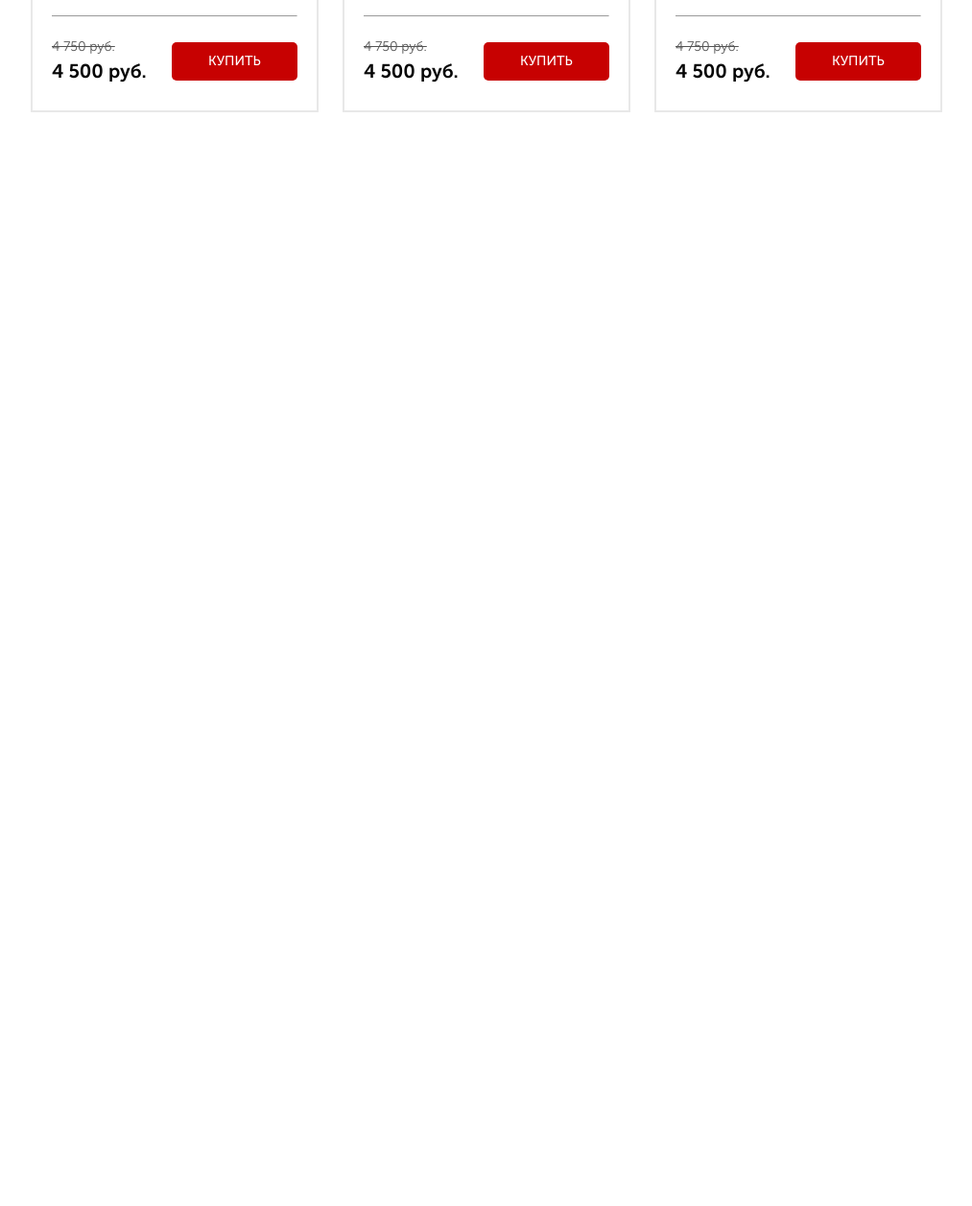
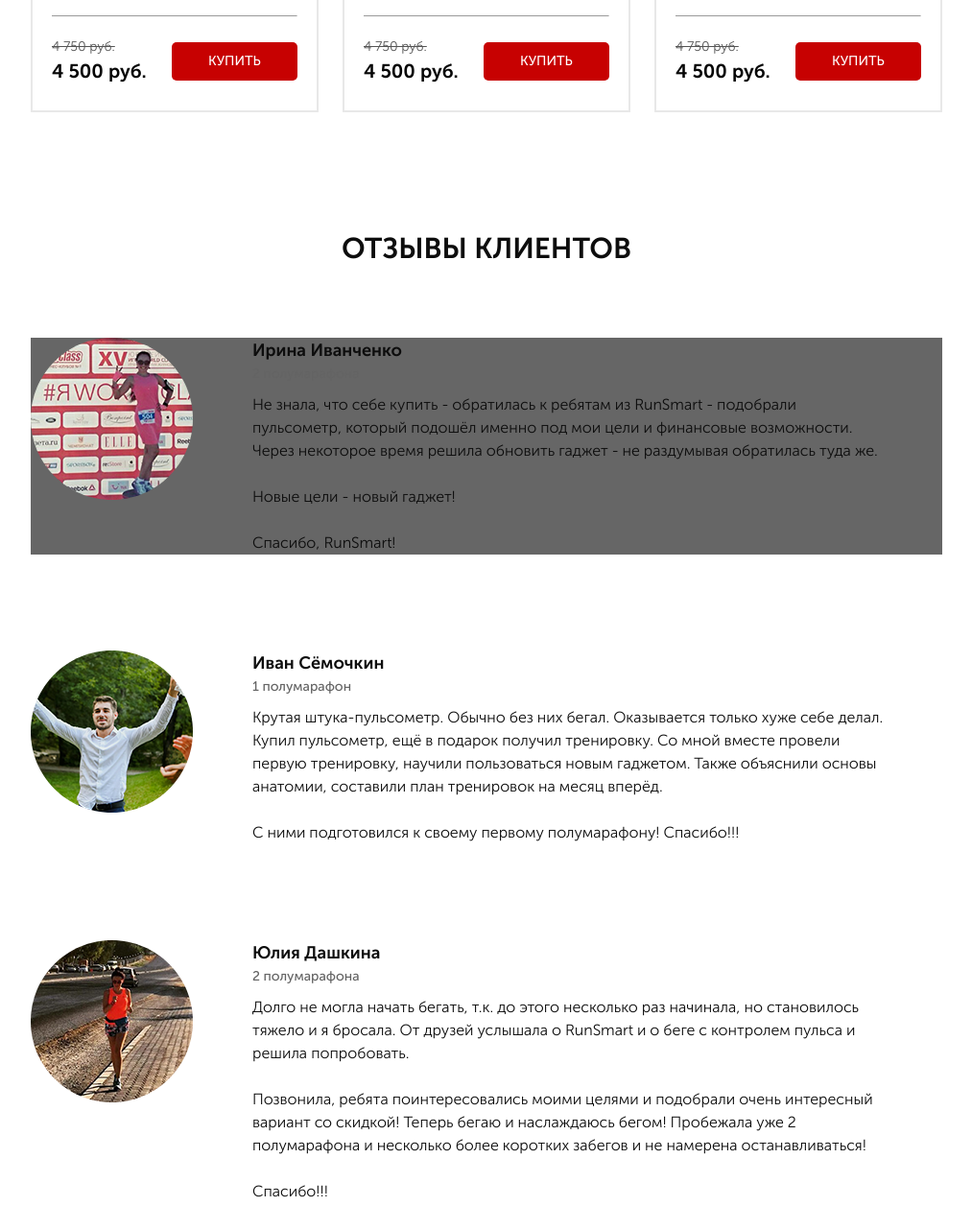
Before and after one commit to azizbekov/pusle_step, a website: page src/index.html in a window 1280 px wide. Shown: the part 3781-5038 px from the top of the page at 96% size, without its empty margins (133-1146 px from the left). Before the commit the page ends 4018 px from the top, so only its background shows below. Drawn offline with nearby package versions, Linux system fonts and the light colour scheme.

Commit message:
beginning map process

```diff
--- a/src/index.html
+++ b/src/index.html
@@ -377,6 +377,54 @@
 		</div>
 
 	</section>
+
+	<section class="feed">
+        <div class="container">
+            <h2 class="title">отзывы клиентов</h2>
+            <div class="feed__item fadeInUp wow" data-wow-duration="2s" data-wow-delay="1s">
+                <img src="img/feed_1.png" alt="Ирина Иванченко" class="feed__img">
+                <div class="feed__text">
+                    <div class="feed__subtitle">Ирина Иванченко</div>
+                    <div class="feed__count">2 полумарафона</div>
+                    <div class="feed__descr">Не знала, что себе купить - обратилась к ребятам из RunSmart - подобрали пульсометр, который подошёл именно под мои цели и финансовые возможности.
+                    Через некоторое время решила обновить гаджет - не раздумывая обратилась туда же.
+                    <br><br>
+                    Новые цели - новый гаджет!
+                    <br><br>
+                    Спасибо, RunSmart!
+                    </div>
+                </div>
+            </div>
+            <div class="feed__item fadeInUp wow" data-wow-duration="2s" data-wow-delay="1s">
+                <img src="img/feed_2.png" alt="Иван Сёмочкин" class="feed__img">
+                <div class="feed__text">
+                    <div class="feed__subtitle">Иван Сёмочкин</div>
+                    <div class="feed__count">1 полумарафон</div>
+                    <div class="feed__descr">Крутая штука-пульсометр. Обычно без них бегал. Оказывается только хуже себе делал.
+                    Купил пульсометр, ещё в подарок получил тренировку. Со мной вместе провели первую тренировку, научили пользоваться новым гаджетом. Также объяснили основы анатомии, составили план тренировок на месяц вперёд.
+                    <br><br>
+                    С ними подготовился к своему первому полумарафону! Спасибо!!!
+                    </div>
+                </div>
+            </div>
+            <div class="feed__item fadeInUp wow" data-wow-duration="2s" data-wow-delay="1s">
+                <img src="img/feed_3.png" alt="Юлия Дашкина" class="feed__img">
+                <div class="feed__text">
+                    <div class="feed__subtitle">Юлия Дашкина</div>
+                    <div class="feed__count">2 полумарафона</div>
+                    <div class="feed__descr">Долго не могла начать бегать, т.к. до этого несколько раз начинала, но становилось тяжело и я бросала. От друзей услышала о RunSmart и о беге с контролем пульса и решила попробовать.
+                    <br><br>
+                    Позвонила, ребята поинтересовались моими целями и подобрали очень интересный вариант со скидкой! Теперь бегаю и наслаждаюсь бегом! Пробежала уже 2 полумарафона и несколько более коротких забегов и не намерена останавливаться!
+                    <br><br>
+                    Спасибо!!!
+                    </div>
+                </div>
+            </div>
+        </div>
+    </section>
+	<footer class="footer">
+
+	</footer>
 	<script type="text/javascript" src="//code.jquery.com/jquery-1.11.0.min.js"></script>
 	<script type="text/javascript" src="//code.jquery.com/jquery-migrate-1.2.1.min.js"></script>
 	<script src="js/slick.min.js"></script>
--- /dev/null
+++ b/src/sass/blocks/_feed.scss
@@ -0,0 +1,35 @@
+.feed {
+    padding-bottom: 71px;
+    &__item {
+        display: flex;
+        margin-top: 100px;
+        &:nth-child(2){
+			margin-top: 70px;
+			background: #666;
+        }
+    }
+    &__img {
+        width: 169px;
+        height: 169px;
+    }
+    &__text {
+        margin-left: 62px;
+        padding-right: 60px;
+    }
+    &__subtitle {
+        color: #0d0d0d;
+        font-size: 18px;
+        font-weight: 700;
+    }
+    &__count {
+        color: #646464;
+        font-size: 14px;
+        font-weight: 500;
+    }
+    &__descr {
+        color: #0d0d0d;
+        font-size: 16px;
+        font-weight: 300;
+        margin-top: 10px;
+    }
+}
--- a/src/sass/style.scss
+++ b/src/sass/style.scss
@@ -16,3 +16,4 @@
 @import 'blocks/forms';
 @import'blocks/carousel';
 @import 'blocks/catalog';
+@import 'blocks/feed';
```
Also changed, not shown: src/css/style.min.css.
